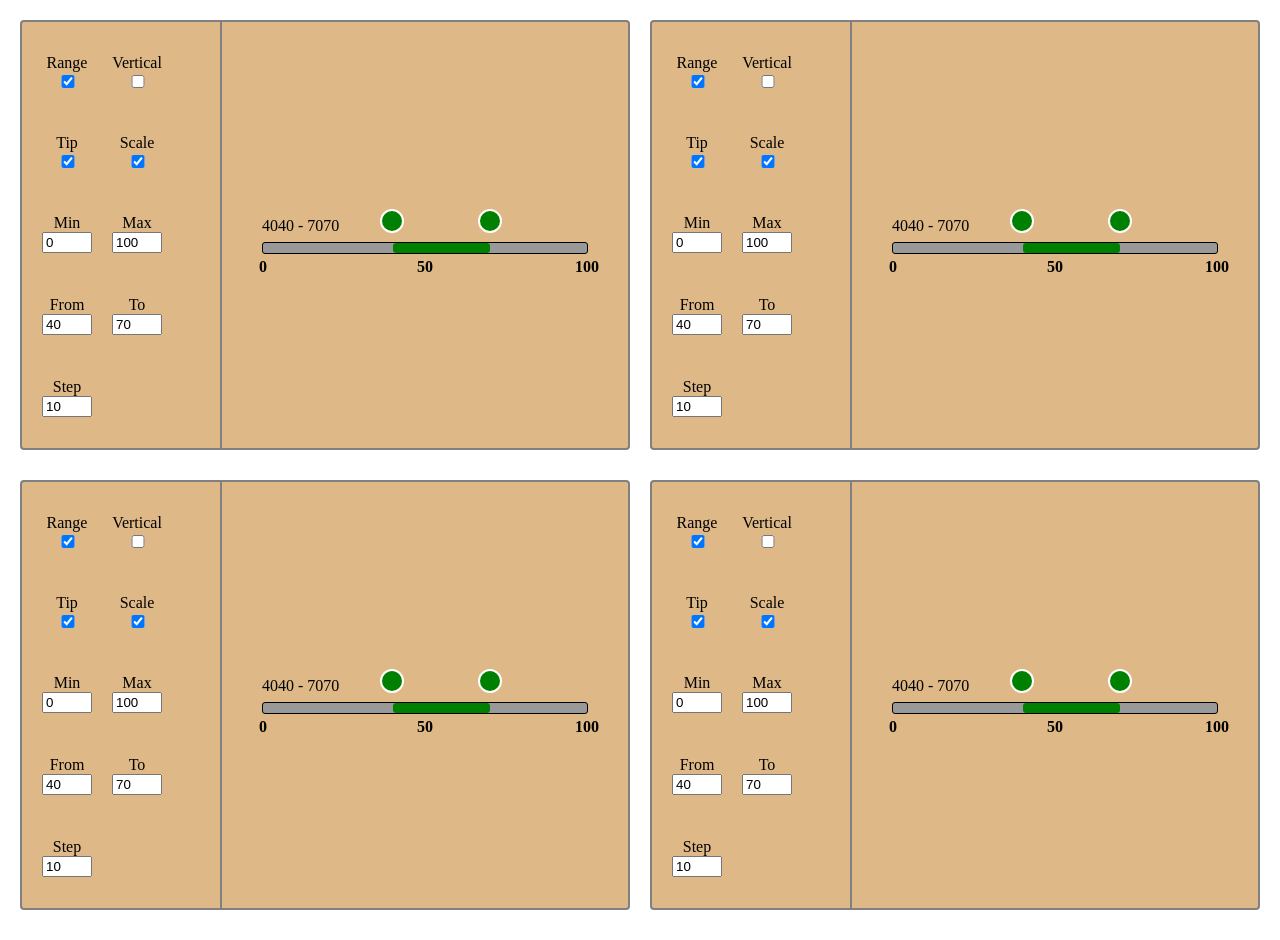
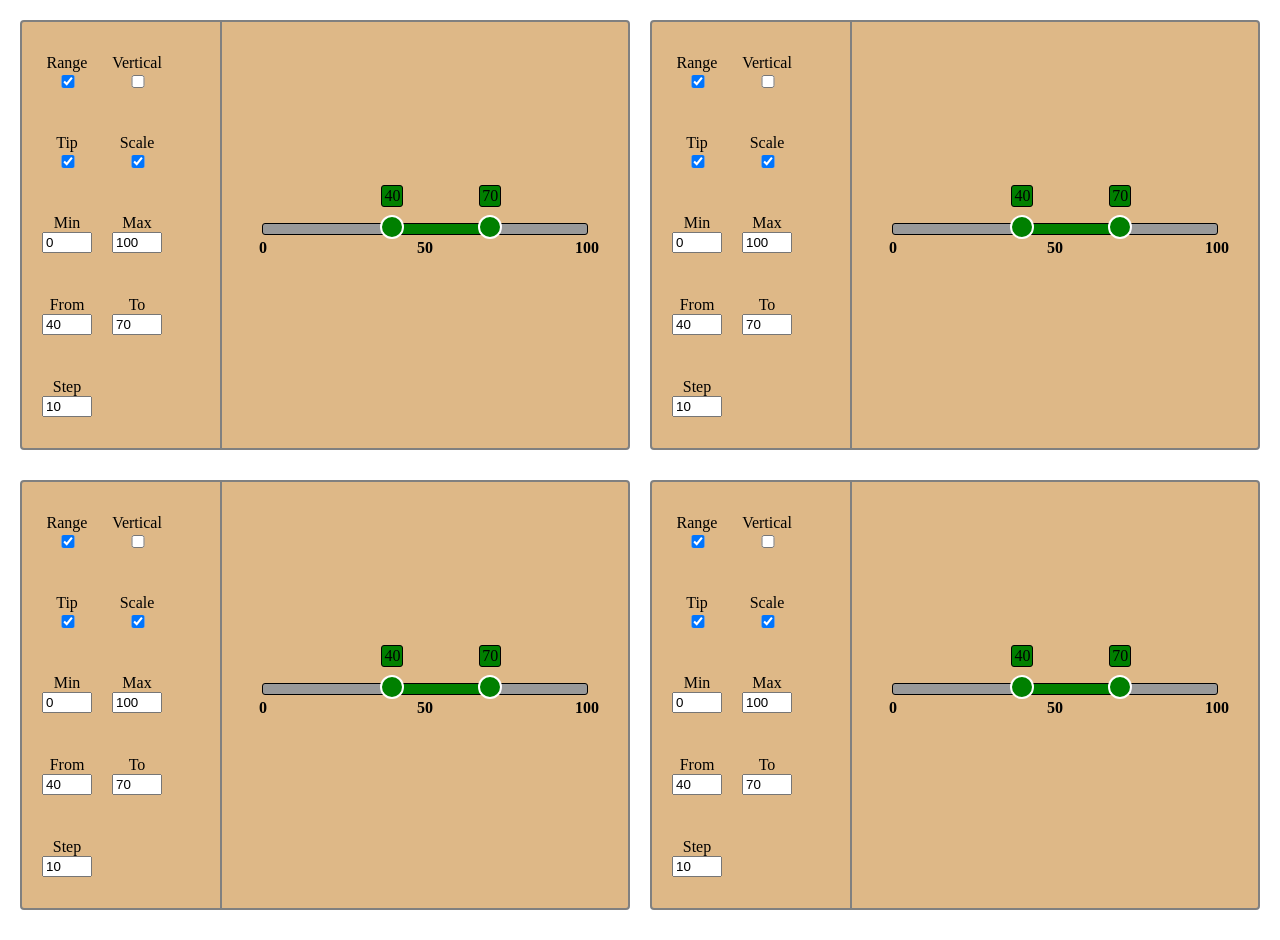
Before and after one commit to Alexioi/slider-plugin, a website built with webpack: page src/docs/page/docs.pug in a window 1280 px wide. Built offline with nearby package versions, Linux system fonts and the light colour scheme.

Commit message:
added changing position tip

```diff
--- a/src/plugin/mvp/view/Runner/Runner.ts
+++ b/src/plugin/mvp/view/Runner/Runner.ts
@@ -3,25 +3,23 @@ import './runner.scss';
 import { ENameOfEvent } from '../../enums/enums';
 import EventEmitter from '../../EventEmitter/EventEmitter';
 
-import { IRunnerOptions, IOptions } from '../../interfaces/interfaces';
+import { IRunnerOptions } from '../../interfaces/interfaces';
 import createElement from '../../lib/createElement';
 
 class Runner {
-  private $slider: JQuery;
-
   private $runner: JQuery;
 
   private eventEmitter: EventEmitter;
 
   private type: string;
 
-  private sliderCharacterization = { length: 0, offset: 0 };
+  private $slider: JQuery;
 
   constructor(type: string, $slider: JQuery, eventEmitter: EventEmitter) {
     this.type = type;
+    this.$slider = $slider;
     this.eventEmitter = eventEmitter;
-    this.$slider = $slider;
-    this.$runner = createElement(this.$slider, 'div', 'slider__runner');
+    this.$runner = createElement($slider, 'div', 'slider__runner');
     this.attachEvents();
   }
 
@@ -31,11 +29,6 @@ class Runner {
     } else {
       this.moveHorizontally(position);
     }
-  }
-
-  public setSliderCharacterization(sliderCharacterization: { length: number; offset: number }) {
-    this.sliderCharacterization = sliderCharacterization;
-    console.log(sliderCharacterization);
   }
 
   public hide(): void {
@@ -52,20 +45,6 @@ class Runner {
 
   public removeClassTarget(): void {
     this.$runner.css({ 'z-index': '' });
-  }
-
-  private calculateSliderCharacterization({ isVertical }: IOptions) {
-    if (isVertical) {
-      const length = this.$slider.height()!;
-      const offset = this.$slider.offset()!.top;
-
-      return { length, offset };
-    }
-
-    const length = this.$slider.width()!;
-    const offset = this.$slider.offset()!.left;
-
-    return { length, offset };
   }
 
   private moveHorizontally(position: number) {
@@ -103,11 +82,20 @@ class Runner {
     $(document).off('mousemove');
   };
 
+  private calculateSliderCharacterization() {
+    const height = this.$slider.height()!;
+    const left = this.$slider.offset()!.left;
+    const top = this.$slider.offset()!.top;
+    const width = this.$slider.width()!;
+
+    return { height, width, left, top };
+  }
+
   private getPosition(event: any) {
-    const { length, offset } = this.sliderCharacterization;
+    const { height, width, left, top } = this.calculateSliderCharacterization();
 
-    const x = (event.x - offset) / length;
-    const y = (event.y - offset) / length;
+    const x = (event.x - left) / width;
+    const y = (event.y - top) / height;
 
     return { x, y };
   }
--- a/src/plugin/mvp/view/Tip/Tip.ts
+++ b/src/plugin/mvp/view/Tip/Tip.ts
@@ -1,58 +1,74 @@
 import './tip.scss';
 
-import { IOptions } from '../../interfaces/interfaces';
 import createElement from '../../lib/createElement';
 
+type tipOptions = {
+  from: number;
+  to: number;
+  hasTip: boolean;
+  isRange: boolean;
+};
+
 class Tip {
-  private $slider: JQuery;
+  private $tipLine: JQuery;
 
-  private $tipLine!: JQuery;
+  private $tipFrom: JQuery;
 
-  private $tipFrom!: JQuery;
+  private $tipTo: JQuery;
 
-  private $tipTo!: JQuery;
-
-  private $tipBoth!: JQuery;
+  private $tipBoth: JQuery;
 
   constructor($slider: JQuery) {
-    this.$slider = $slider;
-
-    this.init();
+    this.$tipLine = createElement($slider, 'div', 'slider__tip-line');
+    this.$tipFrom = createElement(this.$tipLine, 'span', 'slider__tip');
+    this.$tipBoth = createElement(this.$tipLine, 'span', 'slider__tip');
+    this.$tipTo = createElement(this.$tipLine, 'span', 'slider__tip');
   }
 
-  public update = (options: IOptions) => {
-    const { from, to, hasTip, isRange } = options;
-
+  public update(
+    { from, to, hasTip, isRange }: tipOptions,
+    leftPosition: number,
+    rightPosition: number,
+  ) {
+    this.changePosition(leftPosition, rightPosition);
     this.toggleDisplay(hasTip, isRange);
     this.changeText(from, to);
-  };
+  }
 
-  public changeValue = (options: IOptions) => {
-    const { from, to } = options;
-
-    this.changeText(from, to);
-  };
-
-  private init() {
-    this.$tipLine = createElement(this.$slider, 'div', 'slider__tip-line');
-    this.$tipFrom = createElement(this.$tipLine, 'span', 'slider__tip-from');
-    this.$tipBoth = createElement(this.$tipLine, 'span', 'slider__tip-both');
-    this.$tipTo = createElement(this.$tipLine, 'span', 'slider__tip-to');
+  private changePosition(leftPosition: number, rightPosition: number) {
+    this.$tipFrom.css({ left: `${leftPosition}%`, top: '' });
+    this.$tipBoth.css({ left: `${(leftPosition + rightPosition) / 2}%`, top: '' });
+    this.$tipTo.css({ left: `${rightPosition}%`, top: '' });
   }
 
   private changeText(from: number, to: number) {
+    const bothText = from === to ? to : `${from} - ${to}`;
+
     this.$tipFrom.text(from);
     this.$tipTo.text(to);
-    this.$tipBoth.text(`${from} - ${to}`);
+    this.$tipBoth.text(bothText);
   }
 
   private toggleDisplay(hasTip: boolean, isRange: boolean) {
-    const displayTip = hasTip ? '' : 'none';
-    const displayFromAndBoth = isRange ? '' : 'none';
+    const displayTip = hasTip ? '' : 'hidden';
+    this.$tipLine.css({ visibility: displayTip });
 
-    this.$tipLine.css({ display: displayTip });
-    this.$tipFrom.css({ display: displayFromAndBoth });
-    this.$tipBoth.css({ display: displayFromAndBoth });
+    if (!isRange) {
+      this.$tipFrom.css({ visibility: 'hidden' });
+      this.$tipBoth.css({ visibility: 'hidden' });
+      return;
+    }
+
+    if (this.$tipFrom.offset()!.left + this.$tipFrom.outerWidth()! >= this.$tipTo.offset()!.left) {
+      this.$tipFrom.css({ visibility: 'hidden' });
+      this.$tipTo.css({ visibility: 'hidden' });
+      this.$tipBoth.css({ visibility: '' });
+      return;
+    }
+
+    this.$tipFrom.css({ visibility: '' });
+    this.$tipTo.css({ visibility: '' });
+    this.$tipBoth.css({ visibility: 'hidden' });
   }
 }
 
--- a/src/plugin/mvp/view/Tip/tip.scss
+++ b/src/plugin/mvp/view/Tip/tip.scss
@@ -3,4 +3,8 @@
     height: 25px;
     user-select: none;
   }
+
+  &__tip {
+    position: absolute;
+  }
 }
--- a/src/plugin/mvp/view/view.ts
+++ b/src/plugin/mvp/view/view.ts
@@ -32,38 +32,31 @@ class View {
   public update(options: IOptions): void {
     const { isVertical } = options;
 
-    this.tip.update(options);
-
     if (isVertical) {
       this.addClassVertical();
     } else {
       this.removeClassVertical();
     }
-    const sliderCharacterization = this.calculateSliderCharacterization(options);
-
-    this.runnerFrom.setSliderCharacterization(sliderCharacterization);
-    this.runnerTo.setSliderCharacterization(sliderCharacterization);
 
     this.bar.update(options);
 
     this.updateValue(options);
   }
 
-  public updateValue({ from, to, min, max, isVertical }: IOptions) {
+  public updateValue({ from, to, min, max, isVertical, hasTip, isRange }: IOptions) {
     const leftPosition = View.calculatePosition(from, min, max);
     const rightPosition = View.calculatePosition(to, min, max);
 
+    this.tip.update({ from, to, hasTip, isRange }, leftPosition, rightPosition);
     this.runnerFrom.move({ isVertical, position: leftPosition });
     this.runnerTo.move({ isVertical, position: rightPosition });
   }
 
   public updatePositionFrom(options: IOptions): void {
-    this.tip.changeValue(options);
     this.bar.updatePositionFrom(options);
   }
 
   public updatePositionTo(options: IOptions): void {
-    this.tip.changeValue(options);
     this.bar.updatePositionTo(options);
   }
 
@@ -75,20 +68,6 @@ class View {
     this.$slider.removeClass('slider_vertical');
   }
 
-  private calculateSliderCharacterization({ isVertical }: IOptions) {
-    if (isVertical) {
-      const length = this.$slider.height()!;
-      const offset = this.$slider.offset()!.top;
-
-      return { length, offset };
-    }
-
-    const length = this.$slider.width()!;
-    const offset = this.$slider.offset()!.left;
-
-    return { length, offset };
-  }
-
   private static calculatePosition(value: number, min: number, max: number) {
     return ((value - min) / (max - min)) * 100;
   }
--- a/src/plugin/plugin.scss
+++ b/src/plugin/plugin.scss
@@ -5,7 +5,7 @@ $runnerWidth: 1.5rem;
 .slider {
   display: flex;
   position: relative;
-  flex-direction: column;
+  // flex-direction: column;
   box-sizing: border-box;
   width: 100%;
   margin: 40px;
@@ -40,8 +40,6 @@ $runnerWidth: 1.5rem;
   &_vertical &__range {
     width: 100%;
   }
-
-
 
   &_vertical &__runner {
     right: -(math.div($runnerWidth, 3));
```
